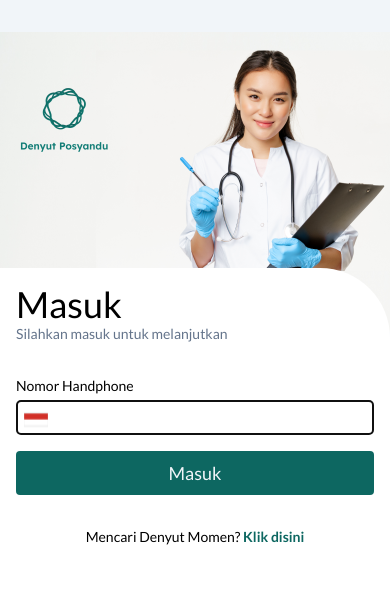
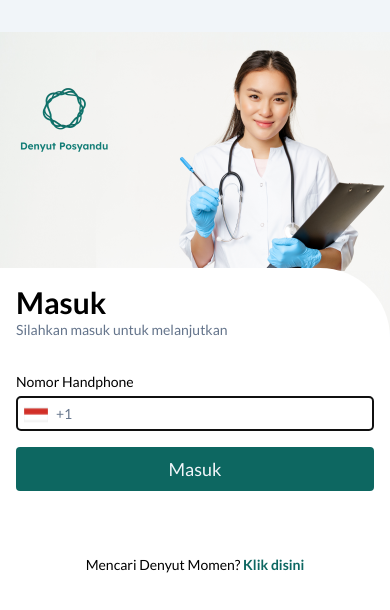
Before and after one commit to ShawnCone/denyut-mobile-2, a React Native app: screen /Login in a window 390 px wide. Shown: the top 610 px of the page. Built offline with nearby package versions, Linux system fonts and the light colour scheme.

Commit message:
login screen style adjustment and styled

```diff
--- a/src/design-system/Typography.tsx
+++ b/src/design-system/Typography.tsx
@@ -79,13 +79,13 @@ function getVariantStyle(
       }
     case 'Heading3':
       return {
-        fontFamily: fontFamilyNameEnum['Lato-regular'],
+        fontFamily: fontFamilyNameEnum['Lato-bold'],
         fontSize: fontSizing['4XL'].fontSize,
         lineHeight: fontSizing['4XL'].lineHeight,
       }
     case 'Heading4':
       return {
-        fontFamily: fontFamilyNameEnum['Lato-regular'],
+        fontFamily: fontFamilyNameEnum['Lato-bold'],
         fontSize: fontSizing['3XL'].fontSize,
         lineHeight: fontSizing['3XL'].lineHeight,
       }
--- a/src/screens/auth-screens/LoginScreen.tsx
+++ b/src/screens/auth-screens/LoginScreen.tsx
@@ -17,6 +17,7 @@ import {
 } from 'react-native'
 import { RootStackParamsList } from '../root-stack'
 import {
+  COUNTRY_CODE,
   LoginFormValues,
   getCleanPhoneNumber,
   loginFormSchema,
@@ -94,7 +95,7 @@ function LoginScreen({ navigation }: LoginScreenProps) {
           >
             <Typography
               variant={{
-                size: 'Heading3',
+                size: 'Heading4',
               }}
             >
               Masuk
@@ -124,10 +125,29 @@ function LoginScreen({ navigation }: LoginScreenProps) {
                   <DenyutTextfield
                     label="Nomor Handphone"
                     leftChildren={
-                      <Image
-                        source={require('@/../assets/icons/indonesian-flag.png')}
-                        style={{ width: 24, height: 24, marginTop: 6 }}
-                      />
+                      <View
+                        style={{
+                          flexDirection: 'row',
+                          alignItems: 'center',
+                          marginTop: 4,
+                        }}
+                      >
+                        <Image
+                          source={require('@/../assets/icons/indonesian-flag.png')}
+                          style={{ width: 24, height: 24 }}
+                        />
+                        <Typography
+                          variant={{
+                            size: 'caption',
+                          }}
+                          style={{
+                            marginLeft: tokens.margin.M,
+                            color: tokens.colors.neutral.normal,
+                          }}
+                        >
+                          {COUNTRY_CODE}
+                        </Typography>
+                      </View>
                     }
                     errorMessage={error?.message}
                     onBlur={onBlur}
@@ -135,6 +155,7 @@ function LoginScreen({ navigation }: LoginScreenProps) {
                     value={value}
                     ref={phoneNumberInputRef}
                     keyboardType="number-pad"
+                    editable={!isPending}
                   />
                 </View>
               )}
@@ -152,13 +173,12 @@ function LoginScreen({ navigation }: LoginScreenProps) {
               />
             </View>
             {/* Denyut momen section */}
-
             <View
               style={{
                 flexDirection: 'row',
                 alignItems: 'center',
                 justifyContent: 'center',
-                marginTop: tokens.margin.XL,
+                marginTop: tokens.margin.XXL,
               }}
             >
               <Typography
--- a/src/screens/auth-screens/utils.ts
+++ b/src/screens/auth-screens/utils.ts
@@ -21,8 +21,7 @@ export const verifyFormSchema = z.object({
 export type VerifyFormValues = z.infer<typeof verifyFormSchema>
 
 // Make this env variable for dev and prod environment
-// const COUNTRY_CODE = '+62'
-const COUNTRY_CODE = '+1'
+export const COUNTRY_CODE = '+1'
 
 // Clean phone number before doing any calls, the responsibility to clean is on the caller
 export function getCleanPhoneNumber(phoneNumber: string) {
```
